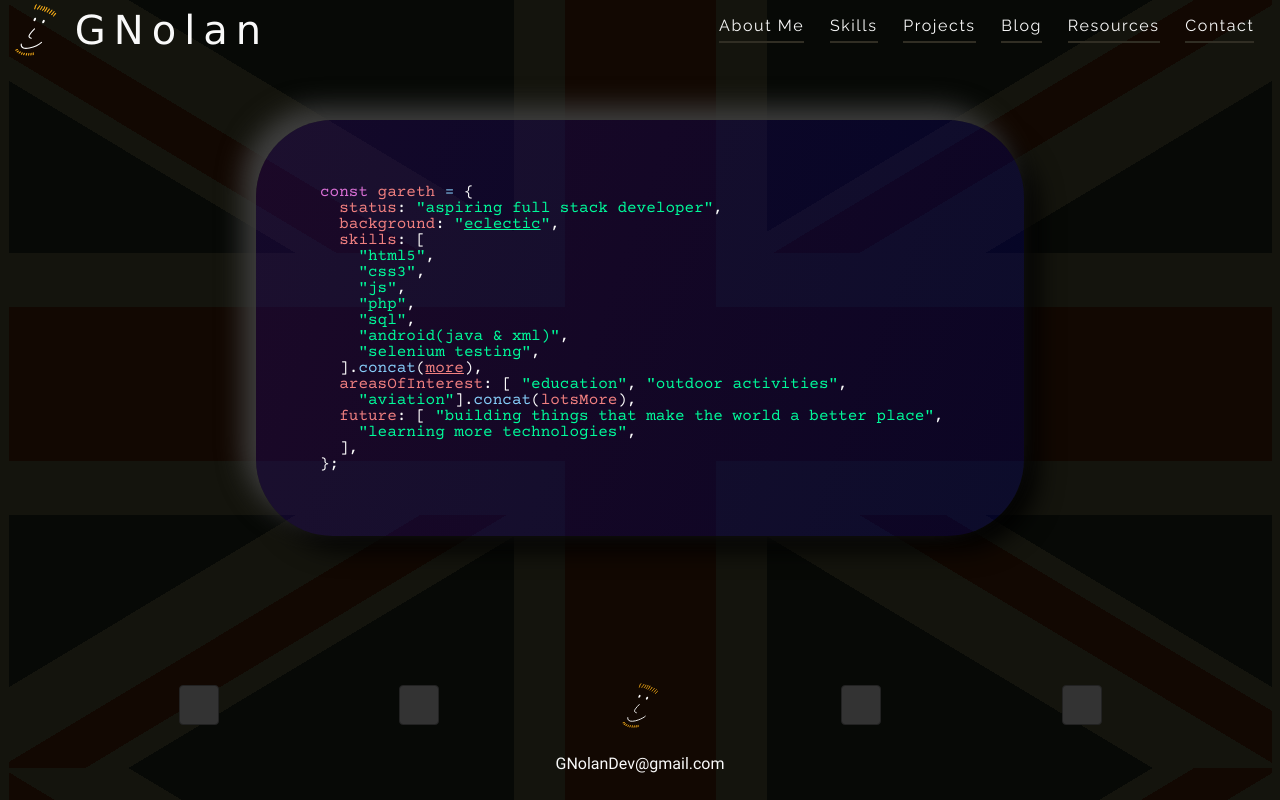
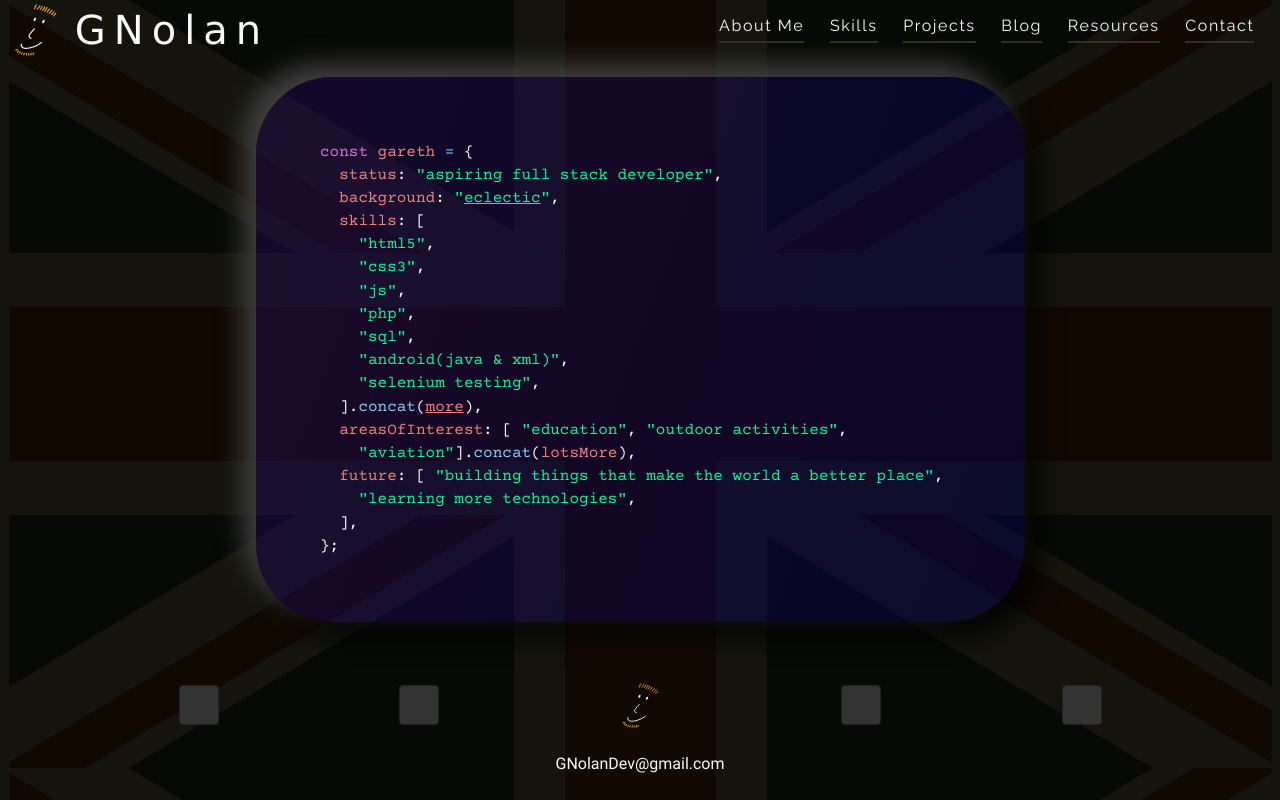
Before and after one commit to GNolanDev/PortfolioSite, a PHP site: page / in a window 1280 px wide. Run offline with PHP 8.4, Linux system fonts and the light colour scheme; some web fonts are replaced.

Commit message:
Small change to hero element line height

```diff
--- a/css/indexonly.css
+++ b/css/indexonly.css
@@ -1,5 +1,6 @@
 #hero-container {
   font-family: "Courier Prime", monospace;
+  line-height: 1.45;
   margin: 0 auto;
   max-width: 75vw;
 }
```
